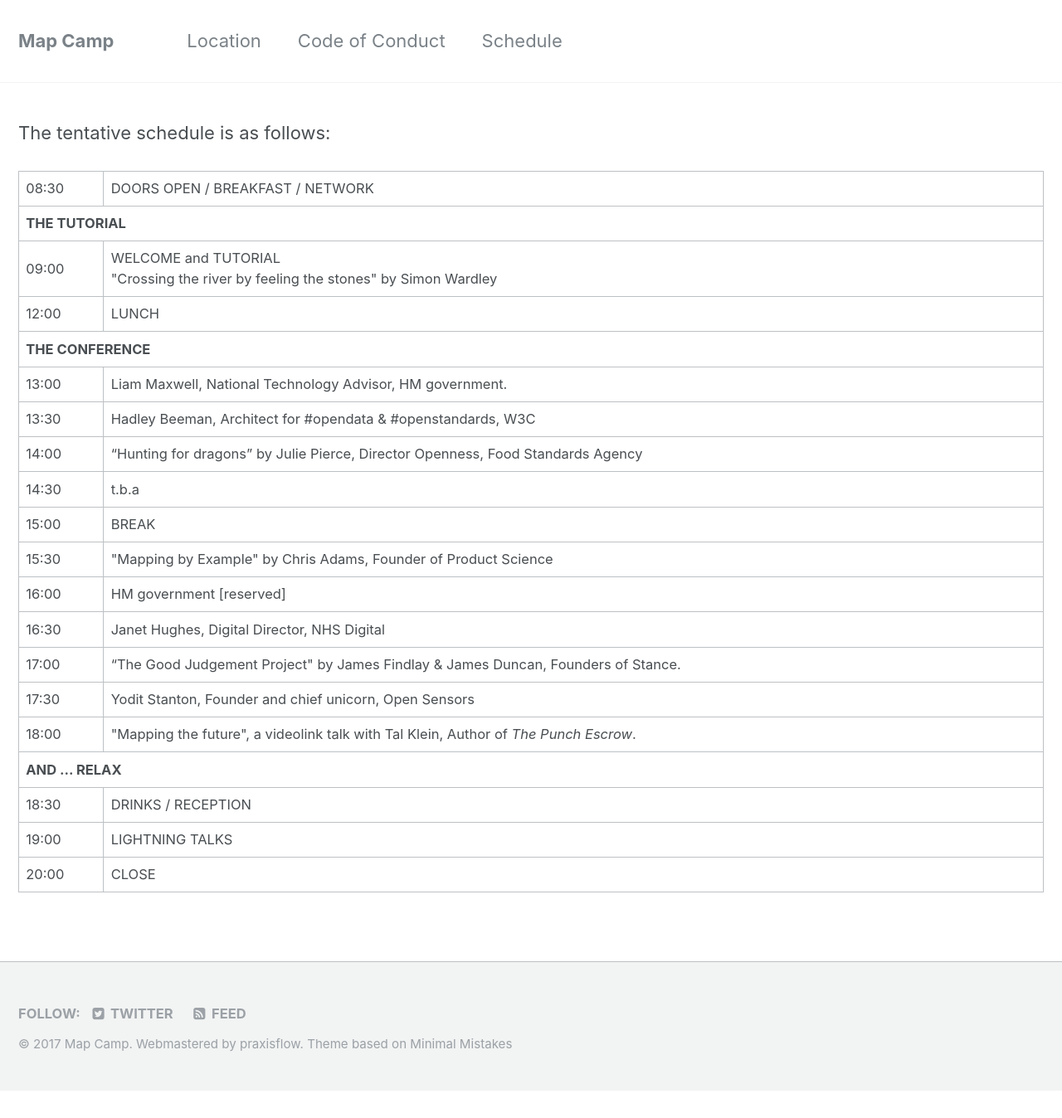
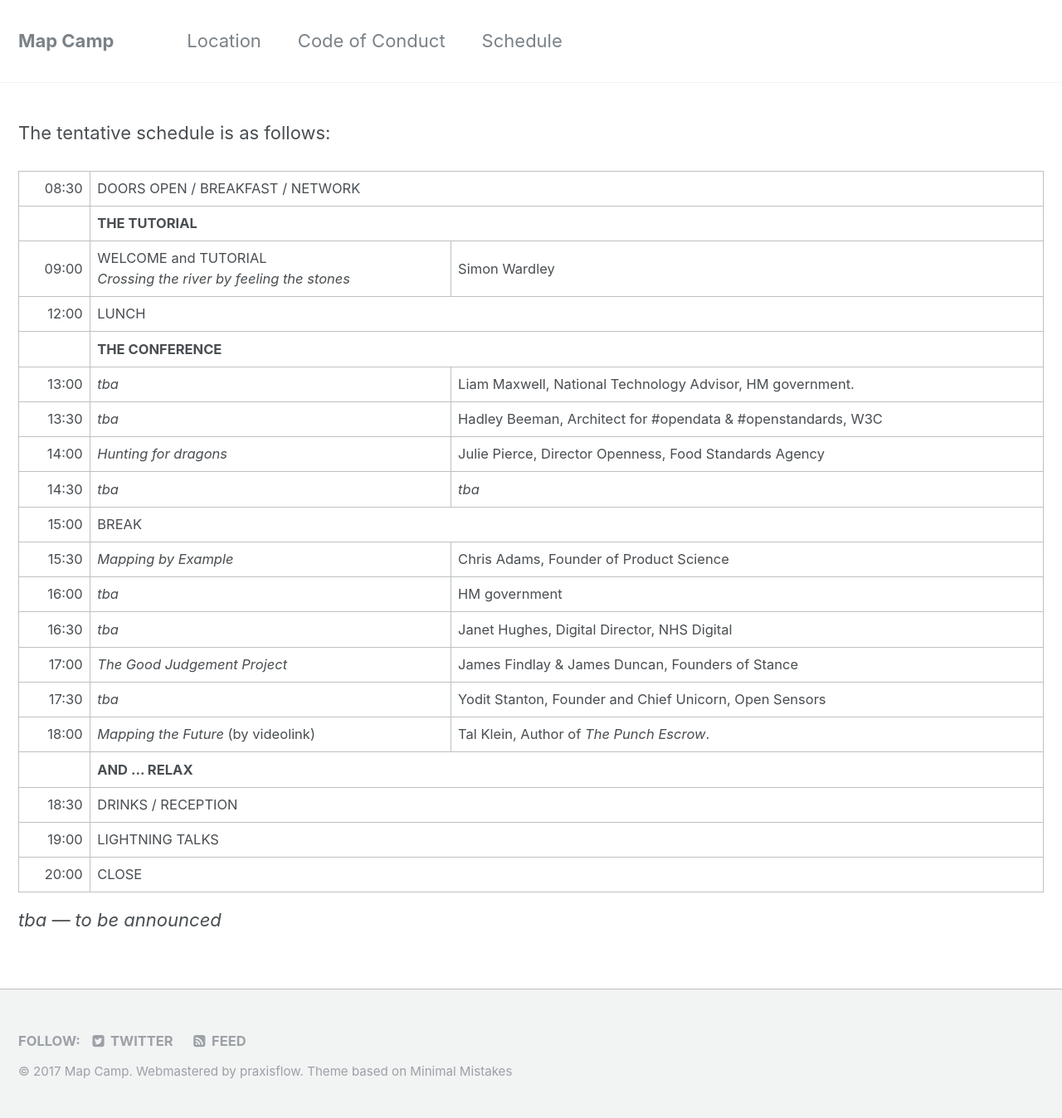
Before and after one commit to mapcampcommittee/mapcampcommittee.github.io, a Jekyll site: the page built from _pages/schedule.html, in a window 1280 px wide. Shown: the whole page at 83% size. Built offline with Jekyll 4.4.1, drawn with Linux system fonts in a browser that asks for light colours; before the commit the page ends 1315 px from its top, so only the background shows below that.

Commit message:
Adding tba, exploring formatting with separated author.

```diff
--- a/_pages/schedule.html
+++ b/_pages/schedule.html
@@ -8,24 +8,26 @@
 <p>The tentative schedule is as follows:</p>
 
 <table>
-  <tr><td>08:30</td><td>DOORS OPEN / BREAKFAST / NETWORK</td></tr>
-  <tr><td colspan="2"><strong>THE TUTORIAL</strong></td></tr>
-  <tr><td>09:00</td><td>WELCOME and TUTORIAL<br/>"Crossing the river by feeling the stones" by Simon Wardley</td></tr>
-  <tr><td>12:00</td><td>LUNCH</td></tr>
-  <tr><td colspan="2"><strong>THE CONFERENCE</strong></td></tr>
-  <tr><td>13:00</td><td>Liam Maxwell, National Technology Advisor, HM government.</td></tr>
-  <tr><td>13:30</td><td>Hadley Beeman, Architect for #opendata & #openstandards, W3C</td></tr>
-  <tr><td>14:00</td><td>“Hunting for dragons” by Julie Pierce, Director Openness, Food Standards Agency</td></tr>
-  <tr><td>14:30</td><td>t.b.a</td></tr>
-  <tr><td>15:00</td><td>BREAK</td></tr>
-  <tr><td>15:30</td><td>"Mapping by Example" by Chris Adams, Founder of Product Science</td></tr>
-  <tr><td>16:00</td><td>HM government [reserved]</td></tr>
-  <tr><td>16:30</td><td>Janet Hughes, Digital Director, NHS Digital</td></tr>
-  <tr><td>17:00</td><td>“The Good Judgement Project" by James Findlay & James Duncan, Founders of Stance.</td></tr>
-  <tr><td>17:30</td><td>Yodit Stanton, Founder and chief unicorn, Open Sensors</td></tr>
-  <tr><td>18:00</td><td>"Mapping the future", a videolink talk with Tal Klein, Author of <cite>The Punch Escrow</cite>.</td></tr>
-  <tr><td colspan="2"><strong>AND ... RELAX</strong></td></tr>
-  <tr><td>18:30</td><td>DRINKS / RECEPTION</td></tr>
-  <tr><td>19:00</td><td>LIGHTNING TALKS</td></tr>
-  <tr><td>20:00</td><td>CLOSE</td></tr>
+  <tr><td style="text-align:right">08:30</td><td colspan="2">DOORS OPEN / BREAKFAST / NETWORK</td></tr>
+  <tr><td></td><td colspan="2"><strong>THE TUTORIAL</strong></td></tr>
+  <tr><td style="text-align:right">09:00</td><td>WELCOME and TUTORIAL<br/><cite>Crossing the river by feeling the stones</cite></td><td>Simon Wardley</td></tr>
+  <tr><td style="text-align:right">12:00</td><td colspan="2">LUNCH</td></tr>
+  <tr><td></td><td colspan="2"><strong>THE CONFERENCE</strong></td></tr>
+  <tr><td style="text-align:right">13:00</td><td><i>tba</i></td><td>Liam Maxwell, National Technology Advisor, HM government.</td></tr>
+  <tr><td style="text-align:right">13:30</td><td><i>tba</i></td><td>Hadley Beeman, Architect for #opendata & #openstandards, W3C</td></tr>
+  <tr><td style="text-align:right">14:00</td><td><cite>Hunting for dragons</cite></td><td>Julie Pierce, Director Openness, Food Standards Agency</td></tr>
+  <tr><td style="text-align:right">14:30</td><td><i>tba</i></td><td><i>tba</i></td></tr>
+  <tr><td style="text-align:right">15:00</td><td colspan="2">BREAK</td></tr>
+  <tr><td style="text-align:right">15:30</td><td><cite>Mapping by Example</cite></td><td>Chris Adams, Founder of Product Science</td></tr>
+  <tr><td style="text-align:right">16:00</td><td><i>tba</i></td><td>HM government</td></tr>
+  <tr><td style="text-align:right">16:30</td><td><i>tba</i></td><td>Janet Hughes, Digital Director, NHS Digital</td></tr>
+  <tr><td style="text-align:right">17:00</td><td><cite>The Good Judgement Project</cite></td><td>James Findlay & James Duncan, Founders of Stance</td></tr>
+  <tr><td style="text-align:right">17:30</td><td><i>tba</i></td><td>Yodit Stanton, Founder and Chief Unicorn, Open Sensors</td></tr>
+  <tr><td style="text-align:right">18:00</td><td><cite>Mapping the Future</cite> (by videolink)</td><td>Tal Klein, Author of <cite>The Punch Escrow</cite>.</td></tr>
+  <tr><td></td><td colspan="2"><strong>AND ... RELAX</strong></td></tr>
+  <tr><td style="text-align:right">18:30</td><td colspan="2">DRINKS / RECEPTION</td></tr>
+  <tr><td style="text-align:right">19:00</td><td colspan="2">LIGHTNING TALKS</td></tr>
+  <tr><td style="text-align:right">20:00</td><td colspan="2">CLOSE</td></tr>
  </table>
+
+ <i>tba — to be announced</i>
```
